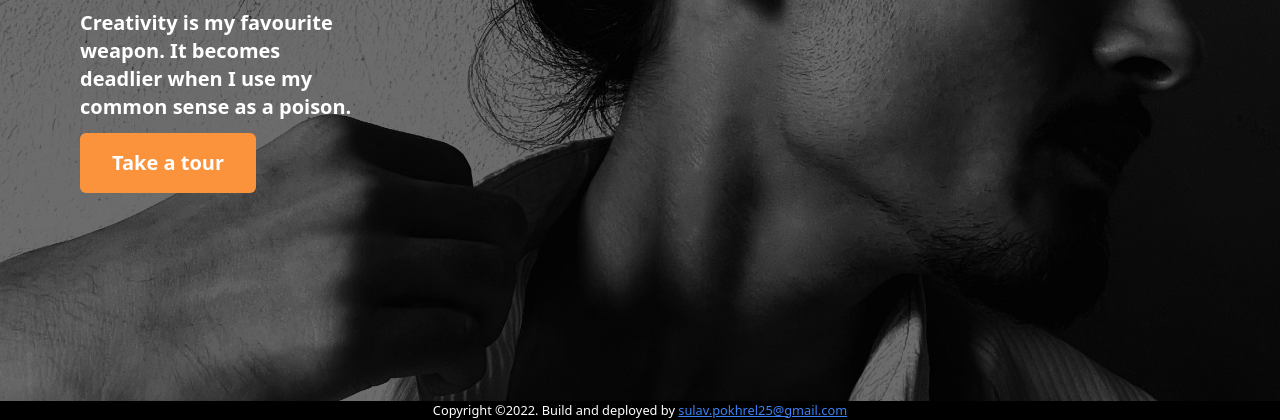
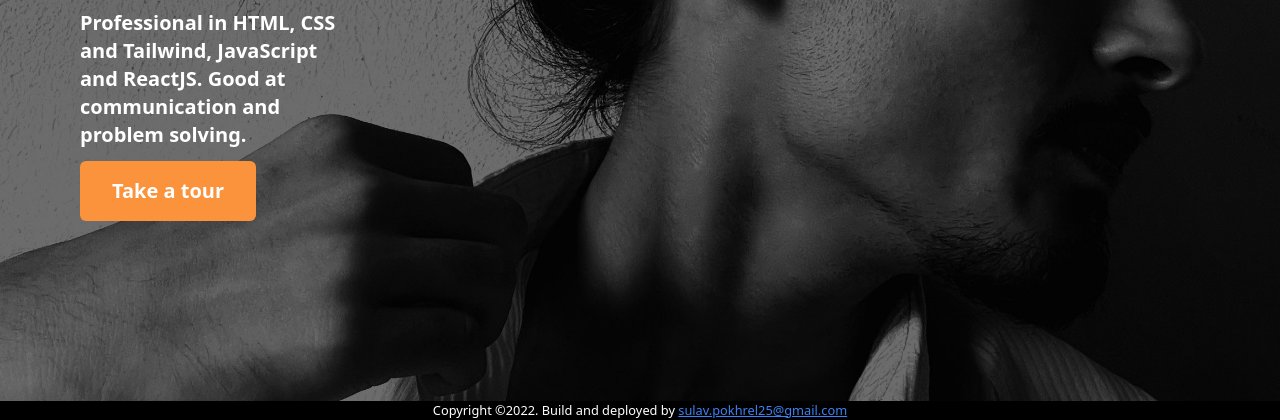
Before and after one commit to pokhreally/TrainYourFingers.github.io, a plain HTML site: page index.html in a window 1280 px wide. Shown: the part 380-800 px from the top of the page. Drawn offline with Linux system fonts and the light colour scheme.

Commit message:
Description Changed

```diff
--- a/index.html
+++ b/index.html
@@ -38,7 +38,7 @@
     <div class="h-mid w-full px-20 py-5">
         <h1 class=" font-bold text-8xl font-serif pt-10 text-white">Sulav<br/>Pokhrel</h1>
         <div class="bg-orange-400 w-16 h-4 rounded-md my-3"></div>
-        <p class="font-semibold text-xl text-white font-sans w-1/4 my-3">Creativity is my favourite weapon. It becomes deadlier when I use my common sense as a poison.</p>
+        <p class="font-semibold text-xl text-white font-sans w-1/4 my-3">Professional in HTML, CSS and Tailwind, JavaScript and ReactJS. Good at communication and problem solving.</p>
         <button class="bg-orange-400 px-8 py-4 rounded-md font-semibold text-xl text-white hover:bg-orange-600">Take a tour</button>
     </div>
     <small class="bg-black text-white w-full absolute bottom-0 text-center">
```
